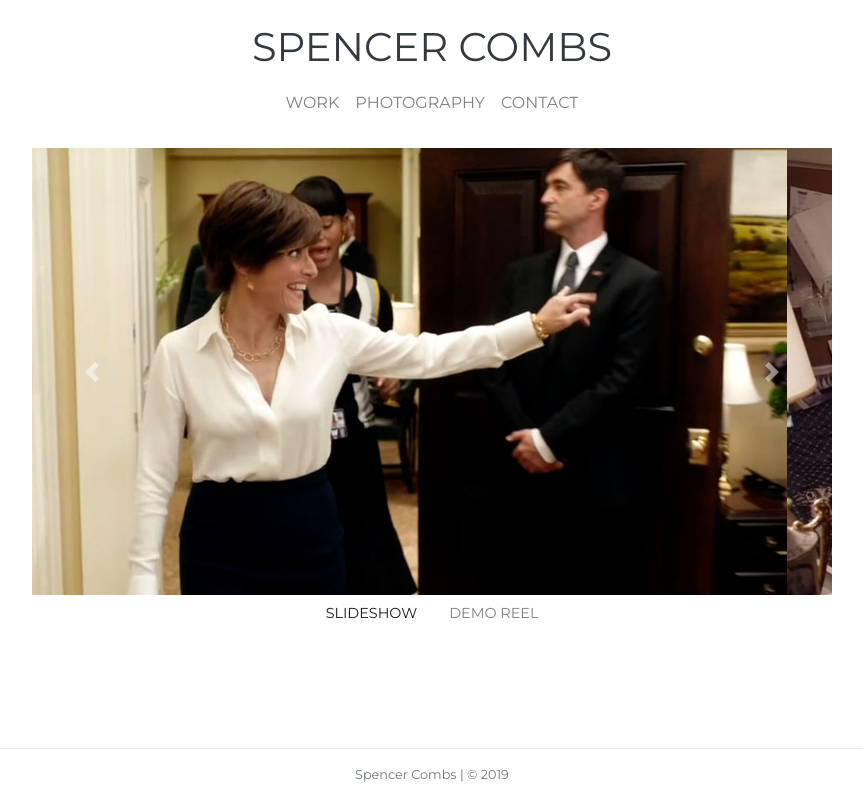
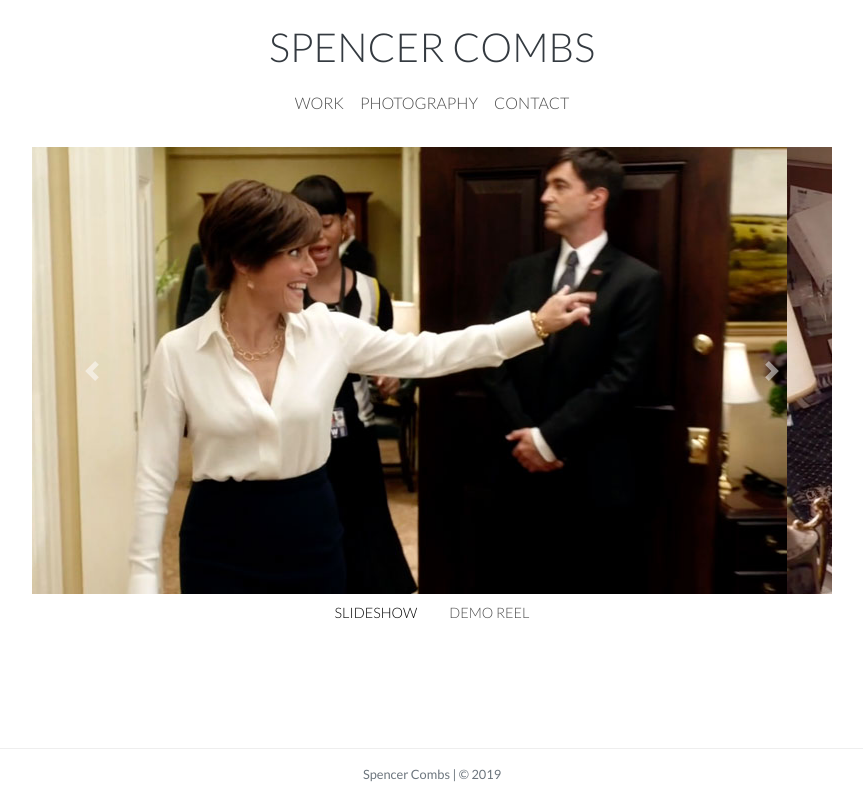
Before and after one commit to shreecheryl/SpencerTest, a plain HTML site: page index.html in a window 1280 px wide. Shown: the whole page, without its empty margins (208-1071 px from the left). Drawn offline with nearby package versions, Linux system fonts and the light colour scheme.

Commit message:
changes on Homepage based on feedback

```diff
--- a/css/blog.css
+++ b/css/blog.css
@@ -1,11 +1,6 @@
 /* stylelint-disable selector-list-comma-newline-after */
 
 /* CD updates */
-
-nav a:hover {
-    text-decoration: none;
-    border-bottom: 2px solid green;
-}
 
 .blog-header {
   line-height: 1;
--- a/index.html
+++ b/index.html
@@ -11,7 +11,7 @@
 
     <link rel="stylesheet" href="css/sticky-footer-navbar.css">
     <link rel="stylesheet" href="css/blog.css">
-    <link href="https://fonts.googleapis.com/css?family=Montserrat:300,400,600,700" rel="stylesheet">
+    <link href="https://fonts.googleapis.com/css?family=Lato:300,400,600,700" rel="stylesheet">
     <link rel="stylesheet" href="https://cdnjs.cloudflare.com/ajax/libs/font-awesome/4.7.0/css/font-awesome.min.css">
 
     <title>Spencer Combs</title>
@@ -23,11 +23,12 @@
         }
 
         body, h1, h2, h3, h4, h5, h6, p, .blog-header-logo {
-            font-family: 'Montserrat', 'Helvetica Neue', Helvetica, Arial, sans-serif;
+            font-family: Lato, "Helvetica Neue", Helvetica, Arial, sans-serif;
         }
 
         .blog-header {
             line-height: 1;
+            font-weight: 300;
             border-bottom: 0 solid #e5e5e5;
         }
 
@@ -39,12 +40,22 @@
             margin-bottom: 0;
         } */
         nav a {
-            border-bottom: 2px solid transparent;
+            padding: .5rem 0;
+            margin: 0 .5rem;
+            color: rgba(0,0,0,.7);
+            font-weight: 300;
+            border-bottom: 1px solid transparent;
         }
 
-        .navbar-light .navbar-toggler {
+        nav a:hover {
+            text-decoration: none;
+            color: rgba(0,0,0,1);
+            border-bottom: 1px solid #000;
+        }
+
+        /* .navbar-light .navbar-toggler {
             border-color: rgba(0,0,0,0);
-        }
+        } */
 
         .col-sm-6, .col-sm-4, .col-md-4 {
             padding-left: 0;
@@ -58,17 +69,18 @@
         #slideshow, #demoReel {
             display: block;
             padding: .5rem 1rem;
-            color: rgba(0,0,0,.5);
+            color: rgba(0,0,0,.7);
             font-size: .9rem;
+            font-weight: 300;
         }
 
         #slideshow:hover, #demoReel:hover {
             text-decoration: none;
-            color: rgba(0,0,0,.725);
+            color: rgba(0,0,0,.85);
         }
 
         #slideshow.showing, #demoReel.showing {
-            color: rgba(0,0,0,.9);
+            color: rgba(0,0,0,1);
         }
 
         .footer {
@@ -118,18 +130,12 @@
                 </div>
           </header>
 
-         <nav class="navbar navbar-expand-sm navbar-light justify-content-center" style="background-color:#fff;">
-              <button class="navbar-toggler" type="button" data-toggle="collapse" data-target="#navbarNavAltMarkup" aria-controls="navbarNavAltMarkup" aria-expanded="false" aria-label="Toggle navigation">
-              <span class="navbar-toggler-icon"></span>
-              </button>
-          <div class="collapse navbar-collapse justify-content-center" id="navbarNavAltMarkup">
-            <div class="navbar-nav justify-content-center align-items-center">
-              <a class="nav-item nav-link" href="#">WORK</a>
-              <a class="nav-item nav-link" href="#">PHOTOGRAPHY</a>
-              <a class="nav-item nav-link" href="#">CONTACT</a>
-            </div>
-          </div>
+         <nav class="navbar navbar-light justify-content-center" style="background-color:#fff;">
+              <a href="#">WORK</a>
+              <a href="#">PHOTOGRAPHY</a>
+              <a href="#">CONTACT</a>
         </nav>
+
 
     </div> <!-- end of container or header and nav -->
 
```
